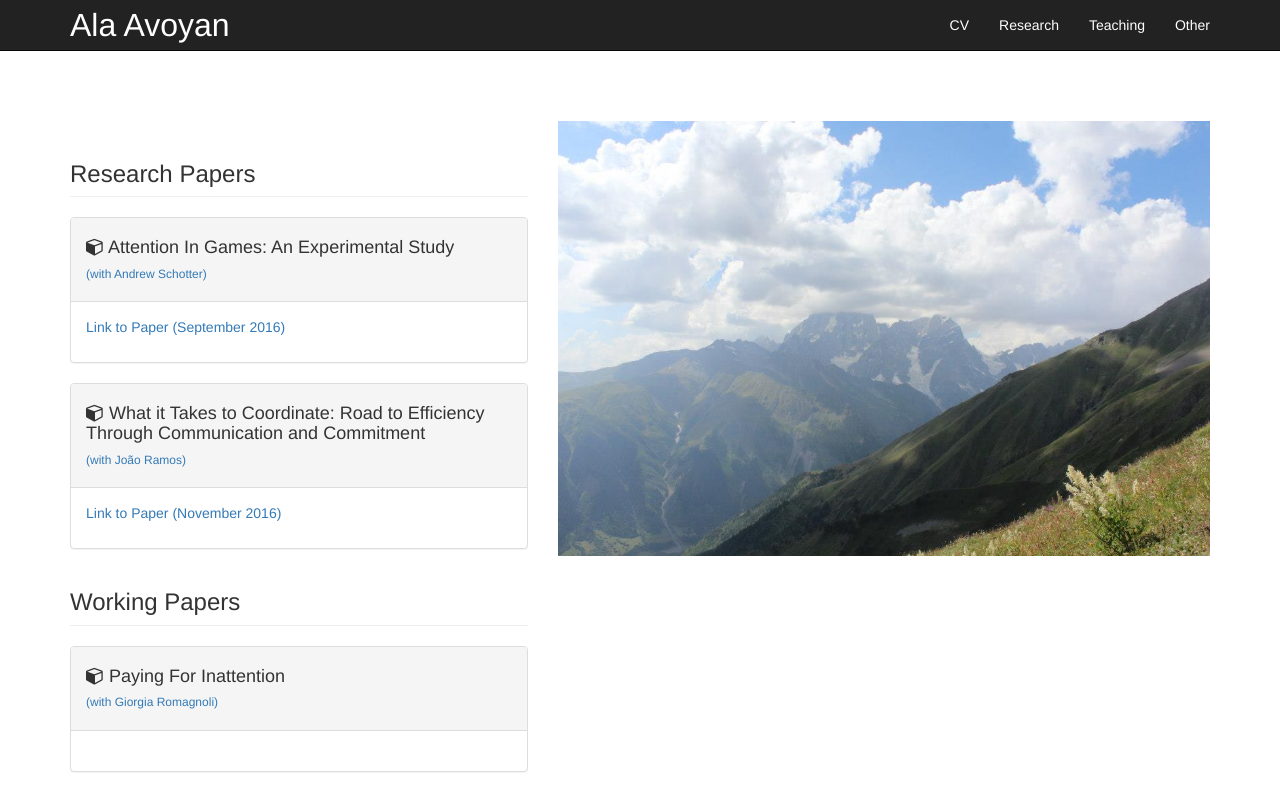
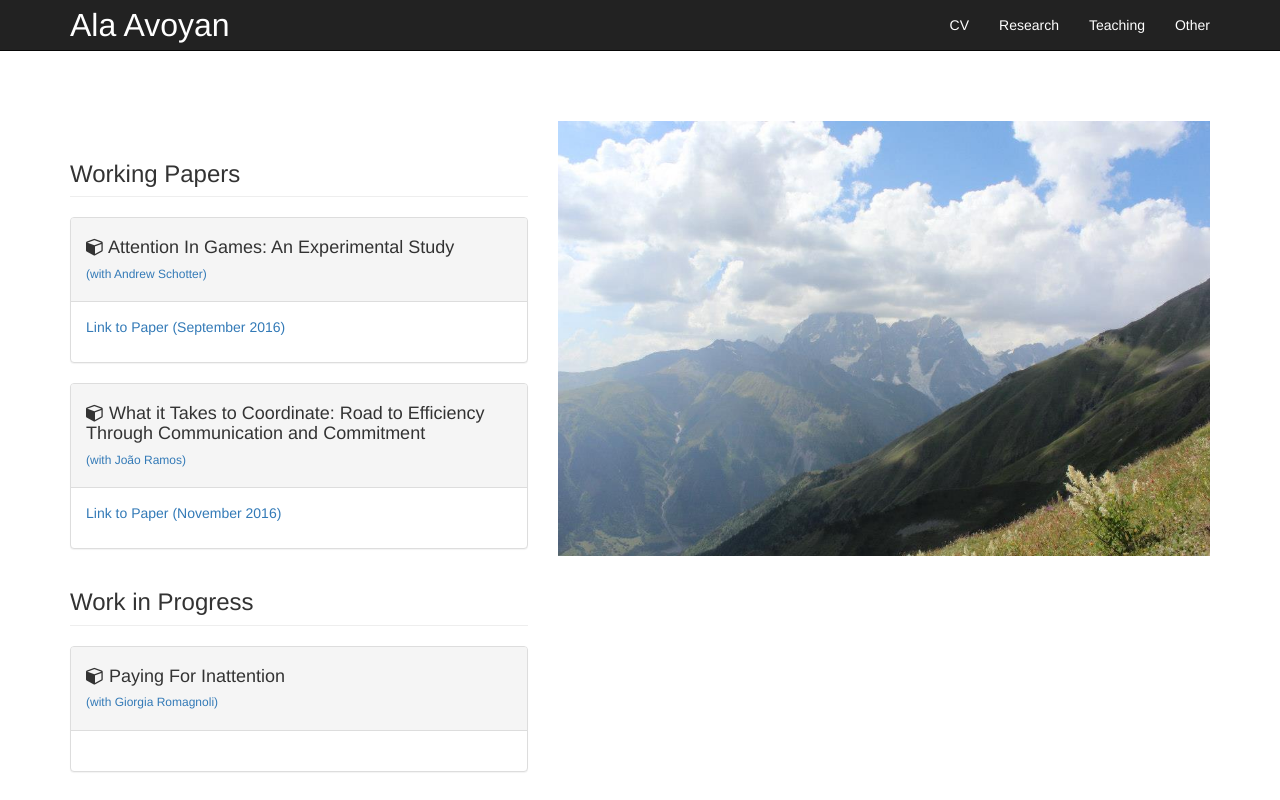
Before and after one commit to ala-a/ala-a.github.io, a plain HTML site: page research.html in a window 1280 px wide. Shown: the top 800 px of the page. Drawn offline with Linux system fonts and the light colour scheme.

Commit message:
update1.1

```diff
--- a/research.html
+++ b/research.html
@@ -90,7 +90,7 @@
            <div class="col-md-5">
         <!-- Marketing Icons Section -->
              <h3 class="page-header">
-                    Research Papers
+                    Working Papers
              </h3>
             <div class="col-lg-12">
             </div>
@@ -121,7 +121,7 @@
                     </div>
                 </div>
              <h3 class="page-header">
-                    Working Papers
+                    Work in Progress
              </h3>
                 <div class="panel panel-default">
                     <div class="panel-heading">
```
Also changed, not shown: favicon-0.ico (added), favicon-2.ico (added), favicon.ico.
